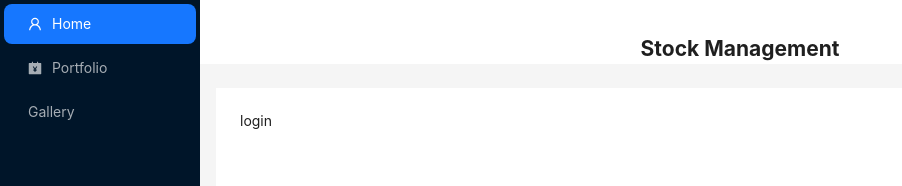
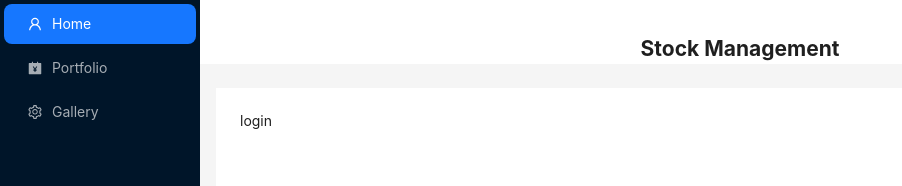
Before and after one commit to yair-cohen0/stock-management, a React (Vite) app in the folder frontend/: page / in a window 1280 px wide. Shown: the top 186 px of the page, without its empty margins (0-902 px from the left). Built offline with nearby package versions, Linux system fonts and the light colour scheme.

Commit message:
Refactor menu items deprecated fix

```diff
--- a/frontend/src/App.tsx
+++ b/frontend/src/App.tsx
@@ -1,6 +1,10 @@
 import React from "react";
 import { BrowserRouter, Link, Route, Routes } from "react-router-dom";
-import { AccountBookFilled, UserOutlined } from "@ant-design/icons";
+import {
+  AccountBookFilled,
+  UserOutlined,
+  SettingOutlined,
+} from "@ant-design/icons";
 import { Gallery } from "./pages/gallery";
 import { Portfolio } from "./pages/portfolio";
 import { Login } from "./pages/login";
@@ -10,21 +14,34 @@ import { Content, Header } from "antd/es/layout/layout";
 import { StockDetail } from "./pages/stockDetail";
 
 const App: React.FC = () => {
+  const menuItems = [
+    {
+      key: "1",
+      icon: <UserOutlined />,
+      label: <Link to="/">Home</Link>,
+    },
+    {
+      key: "2",
+      icon: <AccountBookFilled />,
+      label: <Link to="/portfolio">Portfolio</Link>,
+    },
+    {
+      key: "3",
+      icon: <SettingOutlined />,
+      label: <Link to="/gallery">Gallery</Link>,
+    },
+  ];
+
   return (
     <BrowserRouter>
       <Layout style={{ minHeight: "100vh" }}>
         <Sider collapsible>
-          <Menu theme="dark" mode="inline" defaultSelectedKeys={["1"]}>
-            <Menu.Item key="1" icon={<UserOutlined />}>
-              <Link to="/">Home</Link>
-            </Menu.Item>
-            <Menu.Item key="2" icon={<AccountBookFilled />}>
-              <Link to="/portfolio">Portfolio</Link>
-            </Menu.Item>
-            <Menu.Item key="3">
-              <Link to="/gallery">Gallery</Link>
-            </Menu.Item>
-          </Menu>
+          <Menu
+            theme="dark"
+            mode="inline"
+            defaultSelectedKeys={["1"]}
+            items={menuItems}
+          ></Menu>
         </Sider>
         <Layout>
           <Header
```
